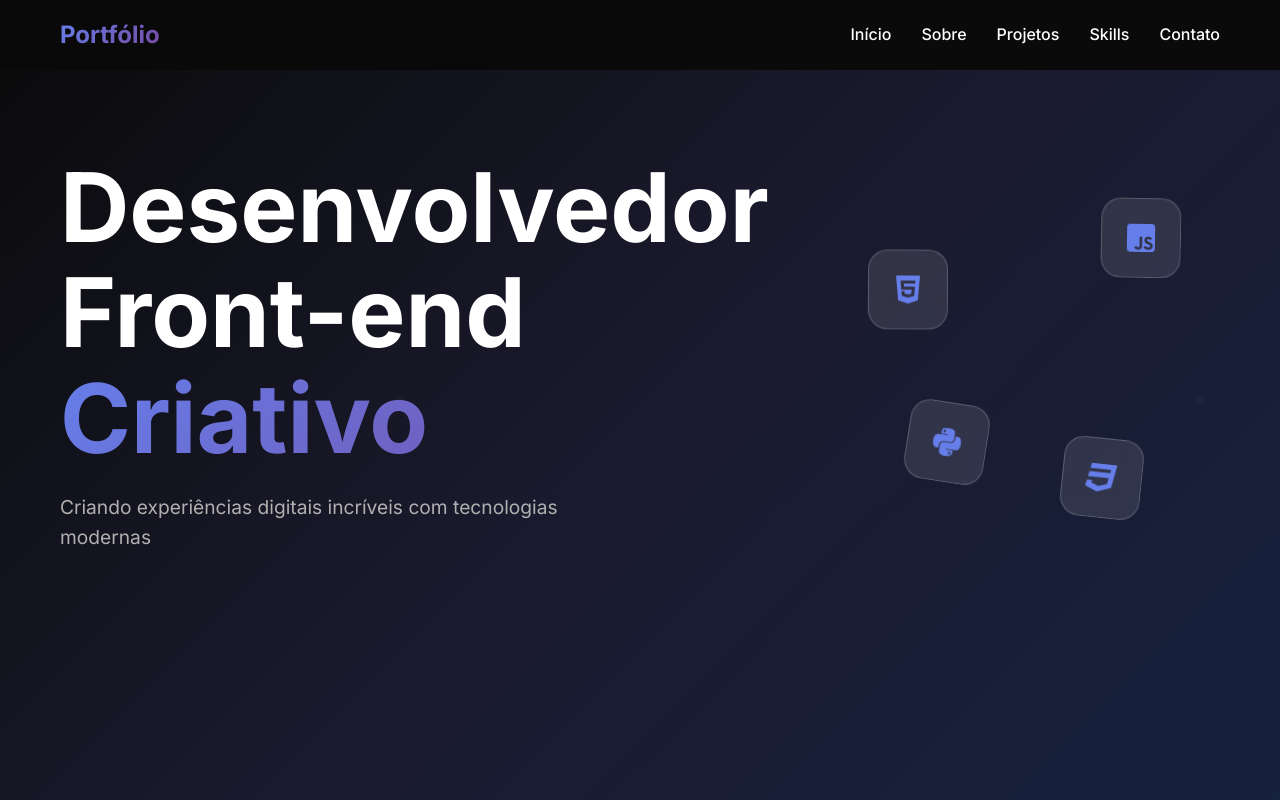
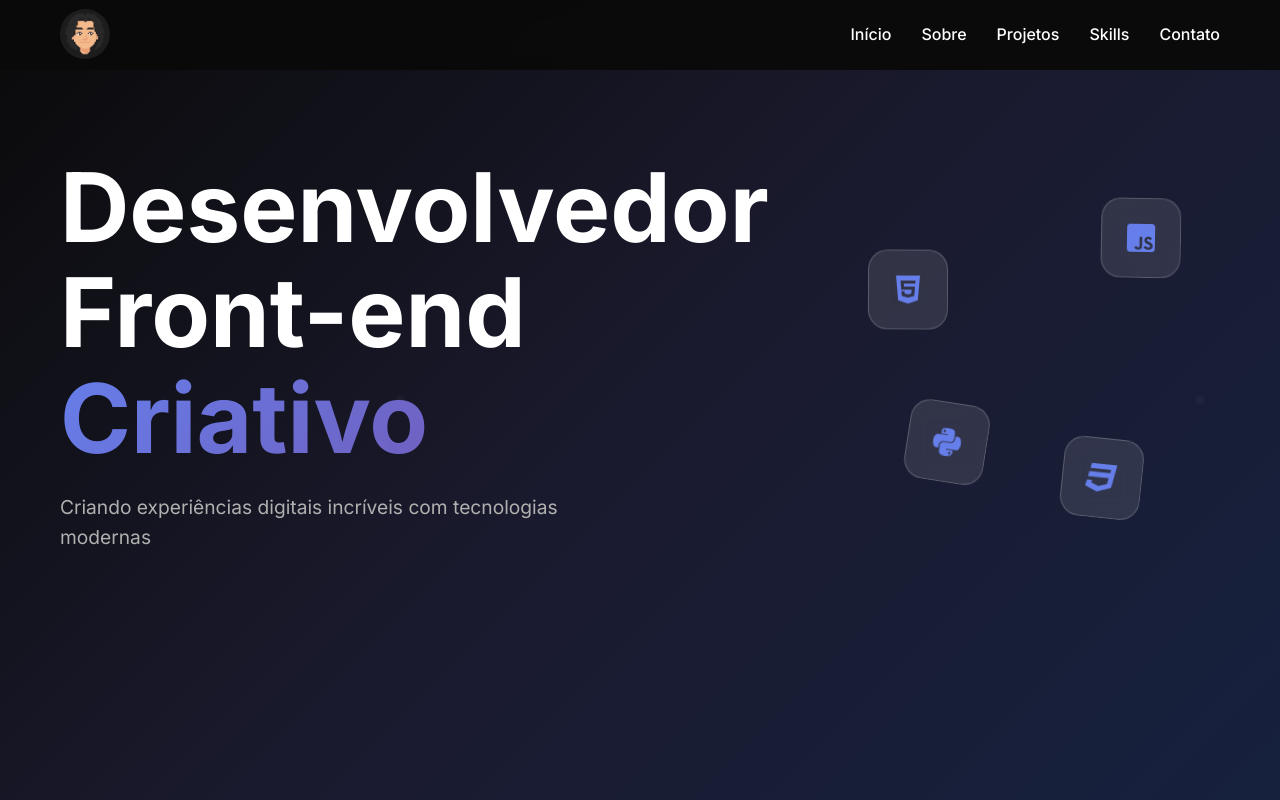
Before and after one commit to lucasartdev/portif-lio, a website: page index.html in a window 1280 px wide. Shown: the top 800 px of the page. Drawn offline with nearby package versions, Linux system fonts and the light colour scheme.

Commit message:
index.html

```diff
--- a/index.html
+++ b/index.html
@@ -20,7 +20,9 @@
     <nav class="navbar">
         <div class="nav-container">
             <div class="nav-logo">
-                <span class="logo-text">Portfólio</span>
+                <span class="logo-text">
+                    <img class="logo-luck" src="./assets/luck pixel.png" alt="" width="50px" height="50px">
+                </span>
             </div>
             <ul class="nav-menu">
                 <li class="nav-item"><a href="#home" class="nav-link">Início</a></li>
```
